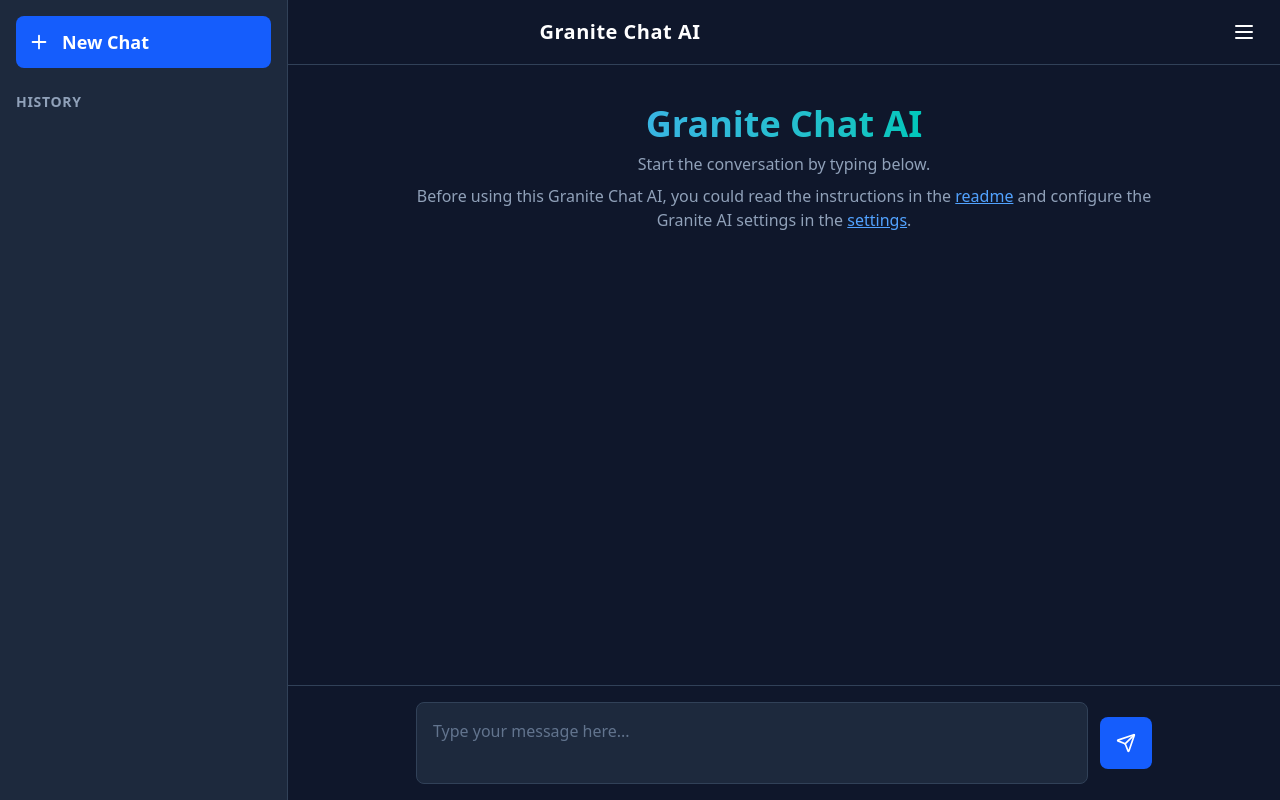
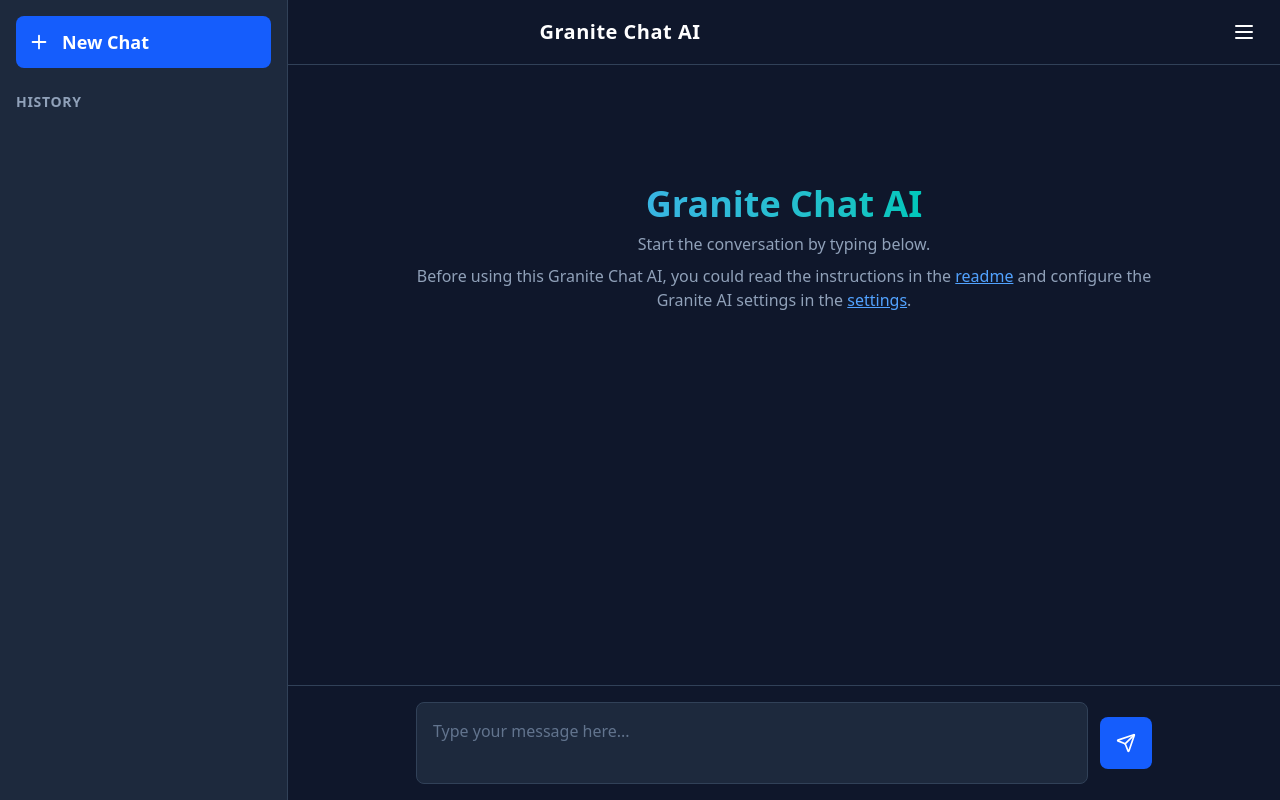
Before and after one commit to slashMK303/granite-chat-app, a Next.js app: page / in a window 1280 px wide. Built offline with nearby package versions, Linux system fonts and the light colour scheme.

Commit message:
Update layout

```diff
--- a/src/app/page.js
+++ b/src/app/page.js
@@ -147,7 +147,7 @@ export default function Home() {
           showReadme={showReadme}
           setShowReadme={setShowReadme}
         />
-        <div className="flex flex-col flex-1 min-h-0">
+        <div className="flex flex-col flex-1 min-h-0 mt-20">
           <ChatArea
             messages={currentMessages}
             handleSubmit={handleSubmit}
```
